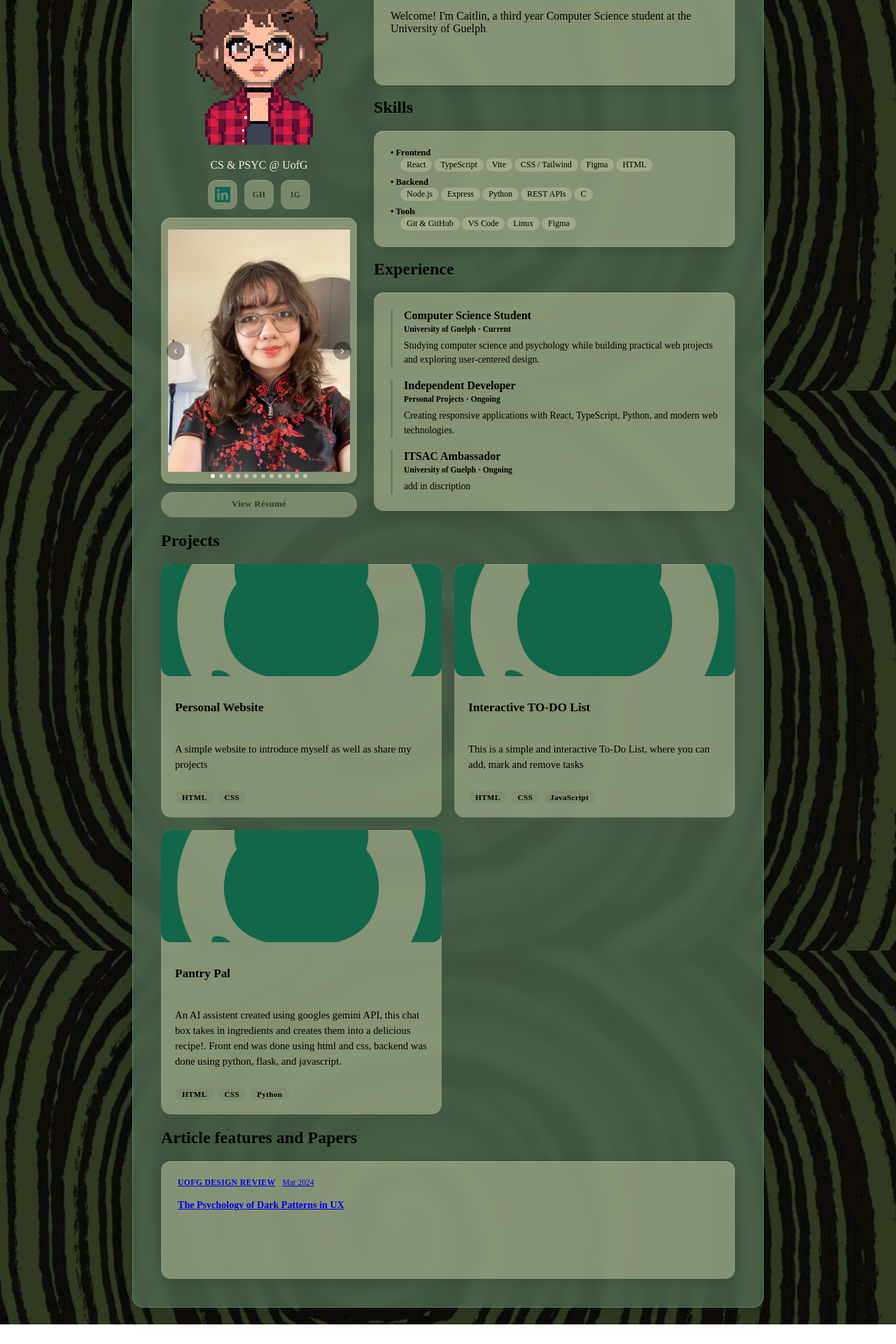
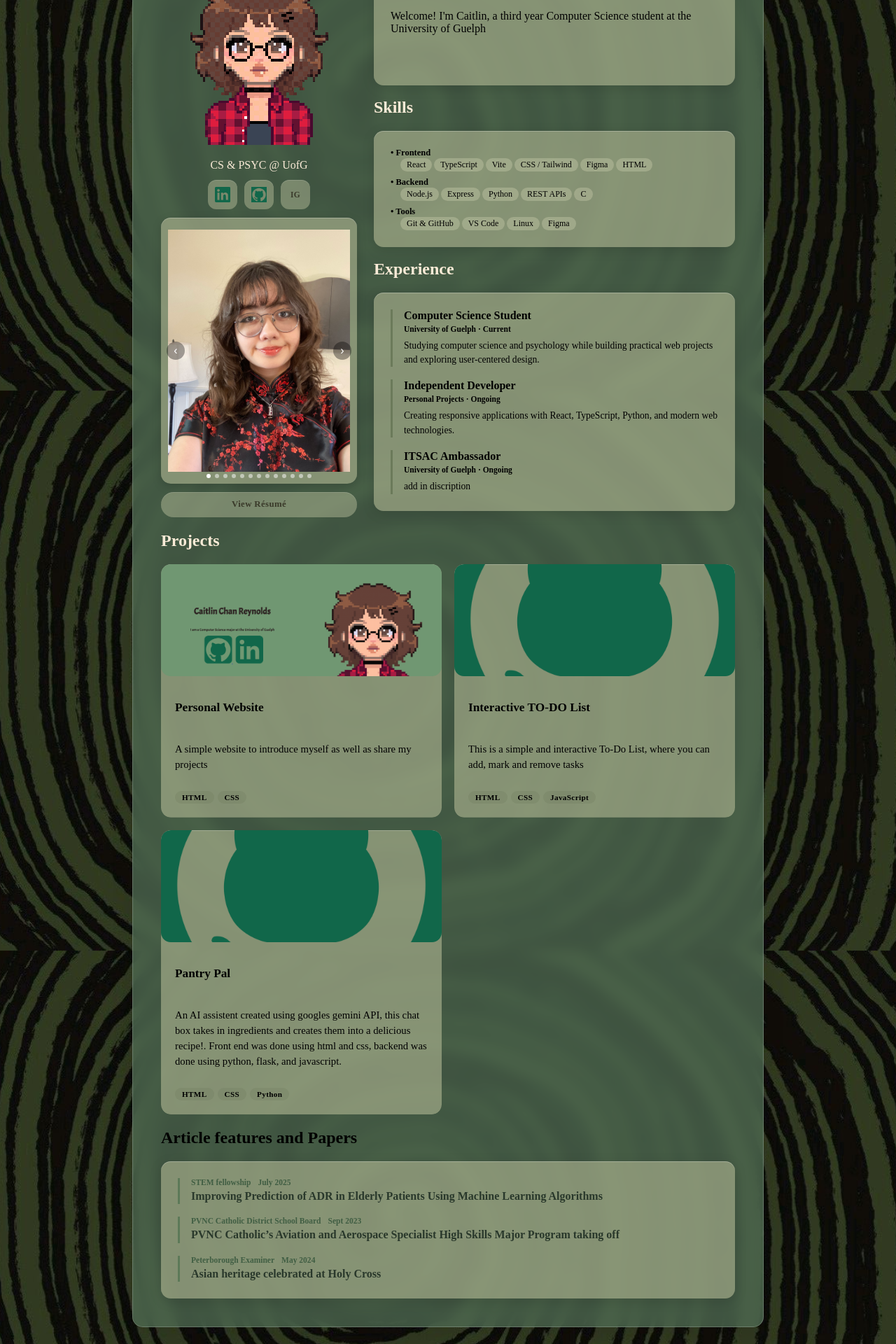
Before and after one commit to 404-CaitlinCR/UpdatedPersonalPortfolio, a React (Vite) app: page / in a window 1280 px wide. Shown: the part 242-2162 px from the top of the page at 70% size. Before the commit the page ends 2134 px from the top, so only its background shows below. Built offline with nearby package versions, Linux system fonts and the light colour scheme.

Commit message:
adding in aricles as well as adding/fixing images

```diff
--- a/src/App.css
+++ b/src/App.css
@@ -278,55 +278,67 @@
 
 /* ── ARTICLES ── */
 .articles-card {
-  min-height: 120px;
+  --text-dark: #29382b;
+  --accent-dark: #405e43;
+  --accent: #5c7958;
+  min-height: 100px;
 }
 
 .articles-list {
   display: flex;
   flex-direction: column;
-  gap: 16px;
+  gap: 18px;
 }
 
 .article-row {
   display: flex;
   flex-direction: column;
   gap: 3px;
-  padding-bottom: 14px;
-  border-bottom: 1px solid rgba(150,155,120,0.3);
-  transition: opacity 0.2s;
-}
-
-.article-row:last-child {
-  border-bottom: none;
-  padding-bottom: 0;
+  padding-left: 16px;
+  border-left: 3px solid var(--accent, #6b7a5a);
+  text-decoration: none;
+  transition: transform 0.2s ease, opacity 0.2s ease;
 }
 
 .article-row:hover {
-  opacity: 0.75;
+  opacity: 0.86;
+  transform: translateX(5px);
+}
+
+.article-row:focus-visible {
+  outline: 2px solid var(--accent-dark);
+  outline-offset: 4px;
 }
 
 .article-meta {
   display: flex;
   gap: 10px;
   align-items: center;
+  flex-wrap: wrap;
 }
 
 .article-pub {
   font-size: 0.72rem;
-  font-weight: 700;
+  font-weight: 600;
   color: var(--accent-dark);
-  text-transform: uppercase;
-  letter-spacing: 0.04em;
 }
 
 .article-date {
   font-size: 0.72rem;
-  color: var(--text-light);
+  font-weight: 600;
+  color: var(--accent-dark);
 }
 
 .article-title {
-  font-size: 0.88rem;
+  margin: 0;
+  font-size: 1rem;
   font-weight: 700;
   color: var(--text-dark);
   line-height: 1.4;
 }
+
+@media (prefers-reduced-motion: reduce) {
+  .article-row {
+    transition: none;
+  }
+}
--- a/src/App.tsx
+++ b/src/App.tsx
@@ -12,6 +12,7 @@ import img6 from "./assets/IMG_2629.jpeg";
 import img7 from "./assets/IMG_3231.jpeg";
 import img8 from "./assets/IMG_5587.jpeg";
 import img9 from "./assets/IMG_9699.jpeg";
+import img13 from "./assets/image.png";
 import githubImage from "./assets/github.png";
 import linkedinImage from "./assets/linkedin.png";
 import Card from "./components/card";
@@ -22,6 +23,8 @@ import ResumeModal from "./components/resumeModal";
 const img10 = new URL('./assets/IMG_6941.JPEG', import.meta.url).href
 const img11 = new URL('./assets/IMG_2089.PNG', import.meta.url).href
 const img12 = new URL('./assets/BE396E67-1790-43F8-8A3D-67F127D4AD58.JPG', import.meta.url).href
+
+import protfolioImg from "./assets/websitPortfolio.png";
 
 //This is the main function for the website to run.
 /*
@@ -35,14 +38,14 @@ const TAGLINE = "CS & PSYC @ UofG"
 
 const SOCIALS = [
   { label: 'linkedin', icon: linkedinImage, href: 'https://linkedin.com/in/caitlin' },
-  { label: 'github', icon: 'gh', href: 'https://github.com/caitlin' },
+  { label: 'github', icon: githubImage, href: 'https://github.com/404-CaitlinCR' },
   { label: 'instagram', icon: 'ig', href: 'https://instagram.com/caitlin' },
 ]
 
 const RESUME_URL = '/caitlinChanReynolds_Resume.pdf'
 
 // Add photo URLs here (e.g. imported from ./assets) to populate the carousel.
-const CAROUSEL_IMAGES: string[] = [img8, img2,img12, img3,img4,img5,img6,img7,img1,img9,img10,img11]
+const CAROUSEL_IMAGES: string[] = [img8, img2,img12,img13, img3,img4,img5,img6,img7,img1,img9,img10,img11]
 const EXPERIENCE = [
   {
     role: 'Computer Science Student',
@@ -74,7 +77,7 @@ const PROJECTS = [
     description: 'A simple website to introduce myself as well as share my projects',
     tags: ['HTML', 'CSS'],
     link: 'https://github.com/404-CaitlinCR/PersonalPortfolio',
-    image: githubImage,
+    image: protfolioImg,
   },
   {
     title: 'Interactive TO-DO List',
@@ -101,23 +104,23 @@ const PROJECTS = [
 
 const ARTICLES = [
   {
-    title: 'The Psychology of Dark Patterns in UX',
-    publication: 'UofG Design Review',
-    date: 'Mar 2024',
-    link: '#',
+    title: 'Improving Prediction of ADR in Elderly Patients Using Machine Learning Algorithms',
+    publication: 'STEM fellowship',
+    date: 'July 2025',
+    link: 'https://underline.io/lecture/120448-improving-prediction-of-adr-in-elderly-patients-using-machine-learning-algorithms?posterExpanded=true',
   },
-  // {
-  //   title: 'Building Accessible React Apps from the Ground Up',
-  //   publication: 'Dev.to',
-  //   date: 'Jan 2024',
-  //   link: '#',
-  // },
-  // {
-  //   title: 'Cognitive Load Theory and Interface Design',
-  //   publication: 'Research Paper – PSY 3200',
-  //   date: 'Dec 2023',
-  //   link: '#',
-  // },
+  {
+    title: 'PVNC Catholic’s Aviation and Aerospace Specialist High Skills Major Program taking off',
+    publication: 'PVNC Catholic District School Board',
+    date: 'Sept 2023',
+    link: 'https://www.pvnccdsb.on.ca/pvnc-catholics-aviation-and-aerospace-specialist-high-skills-major-program-taking-off/',
+  },
+  {
+    title: 'Asian heritage celebrated at Holy Cross',
+    publication: 'Peterborough Examiner',
+    date: 'May 2024',
+    link: 'https://www.thepeterboroughexaminer.com/news/asian-heritage-celebrated-at-holy-cross/article_389c9e7c-091c-5f99-800c-307907e94d70.html',
+  },
 ]
 
 const ABOUT = "Welcome! I'm Caitlin, a third year Computer Science student at the University of Guelph"
@@ -149,15 +152,15 @@ function App(){
                     className="social-mini-chip"
                     aria-label={s.label}
                   >
-                    {s.label === 'linkedin' ? (
-                      <img src={s.icon} alt="LinkedIn" />
+                    {s.label === 'linkedin' || s.label === 'github' ? (
+                      <img src={s.icon} alt={s.label} />
                     ) : (
                       s.icon
                     )}
                   </a>
                 ))}
               </div>
-
+              {/*Code for inserting images for the carousel */}
               <ImageCarousel images={CAROUSEL_IMAGES} />
 
               <button
@@ -176,7 +179,7 @@ function App(){
             </Card>
 
             {/* skills section */}
-            <h2 className="section-label" id="skills" style={{ marginTop: '18px' }}>Skills</h2>
+            <h2 className="section-label" id="skills" style={{ marginTop: '18px', color: "antiquewhite" }}>Skills</h2>
             <Card className="skills-card">
               <div className="skills-grid">
                 {Object.entries(SKILLS).map(([category, items])=> (
@@ -189,7 +192,7 @@ function App(){
               </div>
             </Card>
 
-            <h2 className="section-label" id="experience" style={{ marginTop: '18px' }}>Experience</h2>
+            <h2 className="section-label" id="experience" style={{ marginTop: '18px', color: "antiquewhite" }}>Experience</h2>
             <Card className="experience-card">
               {EXPERIENCE.map((item) => (
                 <article key={`${item.role}-${item.organization}`} className="experience-item">
@@ -204,7 +207,7 @@ function App(){
          {/* ── PROJECTS ── */}
         {/* Projects: mapped from the `PROJECTS` array and rendered with `ProjectCard` */}
         <section id="projects" className="section">
-          <h2 className="section-heading">Projects</h2>
+          <h2 className="section-heading"style={{color: "antiquewhite"}}>Projects</h2>
           <div className="projects-grid">
             {PROJECTS.map((p) => (
               <ProjectCard key={p.title} {...p} />
```
Also changed, not shown: src/assets/image.png (added), src/assets/websitPortfolio.png (added).
